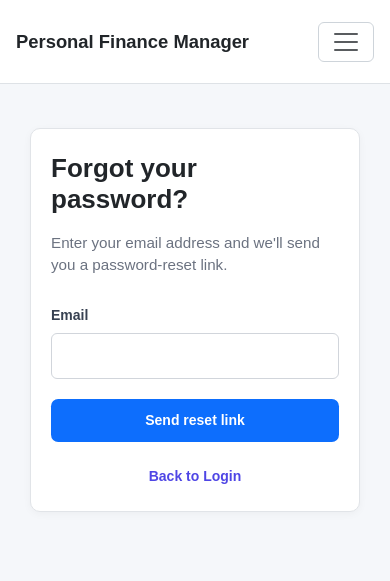
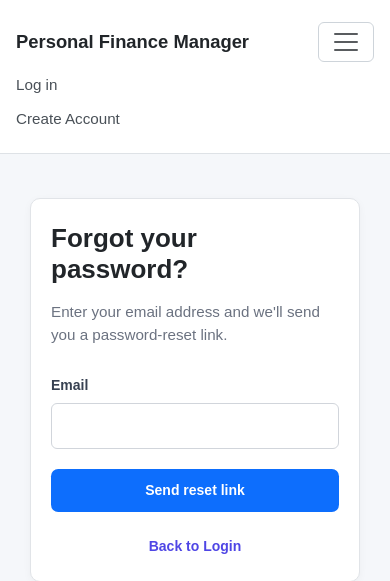
Before and after one commit to jubbyshonhayi/personal_finance_manager, a Flask app: page /forgot-password in a window 390 px wide. Shown: the top 581 px of the page. Run offline with Flask 3, Linux system fonts and the light colour scheme; some libraries are stand-ins or nearby versions.

Commit message:
Simplify mobile navbar markup

```diff
--- a/templates/base.html
+++ b/templates/base.html
@@ -52,7 +52,7 @@
                 </button>
 
                 <div
-                    class="collapse navbar-collapse navbar-links"
+                    class="navbar-links"
                     id="mainNavbar"
                 >
 
```
